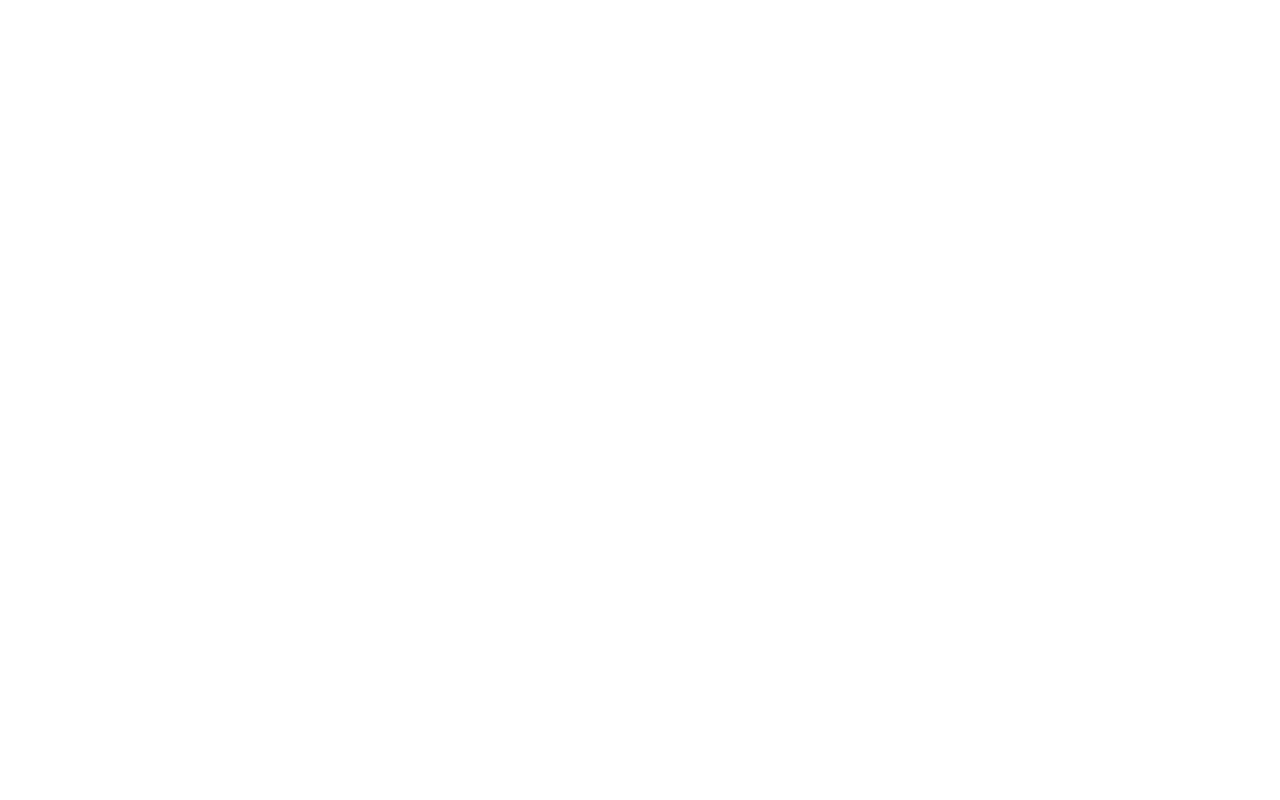
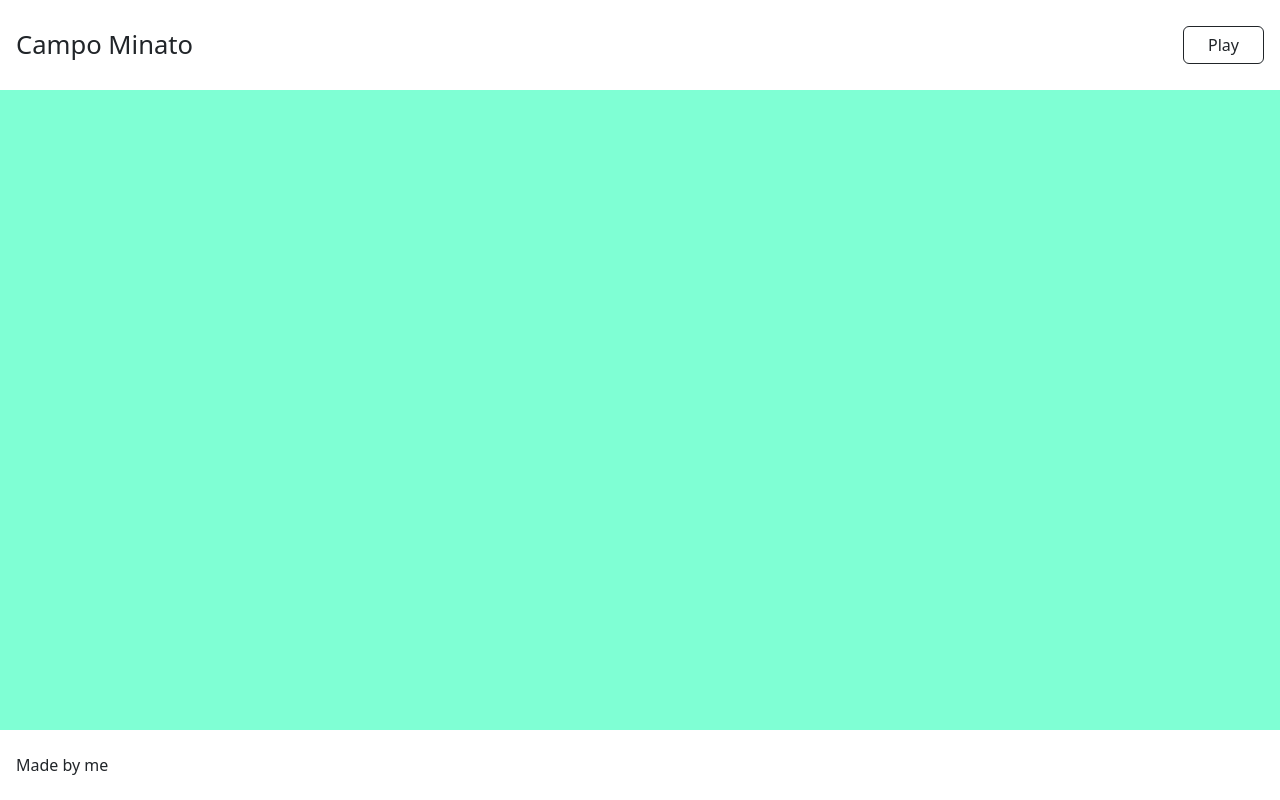
Before and after one commit to andreaa21/js-campominato-grid, a plain HTML site: page index.html in a window 1280 px wide. Drawn offline with nearby package versions, Linux system fonts and the light colour scheme.

Commit message:
add page markup

```diff
--- a/css/style.css
+++ b/css/style.css
@@ -3,3 +3,26 @@
     padding: 0;
     box-sizing: border-box;
 }
+
+.debug{
+    background-color: rgba(255, 0, 0, .25);
+    border: 1px solid black;
+}
+
+
+header{
+    height: 90px;
+}
+header span{
+    font-size: 1.6rem;
+}
+
+main{
+    height: calc(100vh - 160px);
+    background-color: aquamarine;
+}
+
+
+footer{
+    height: 70px;
+}
--- a/index.html
+++ b/index.html
@@ -4,11 +4,35 @@
     <meta charset="UTF-8">
     <meta http-equiv="X-UA-Compatible" content="IE=edge">
     <meta name="viewport" content="width=device-width, initial-scale=1.0">
+
+    <link rel='stylesheet' href='https://cdnjs.cloudflare.com/ajax/libs/bootstrap/5.2.2/css/bootstrap.css' integrity='sha512-+QrNe4Kul4TNKwDK+EJM71C9z5I9I/iYLEIJPYTfmXouMSU8tkayWYnOsAKjDAaOOH21+MS747IPTYcD+2euuQ==' crossorigin='anonymous'/>
+
     <link rel="stylesheet" href="css/style.css">
     <title>Campominato-grid</title>
 </head>
 <body>
 
+    <header class="d-flex justify-content-between align-items-center px-3">
+        <div class="logo">
+            <span>
+                Campo Minato
+            </span>
+        </div>
+        <div class="buttons">
+            <div id="button" class="btn btn-outline-dark px-4">Play</div>
+        </div>
+    </header>
+    <main>
+
+    </main>
+
+
+    <footer class="d-flex align-items-center px-3">
+        <span>
+            Made by me
+        </span>
+    </footer>
+
     <script src="js/script.js"></script>
 </body>
 </html>
```
